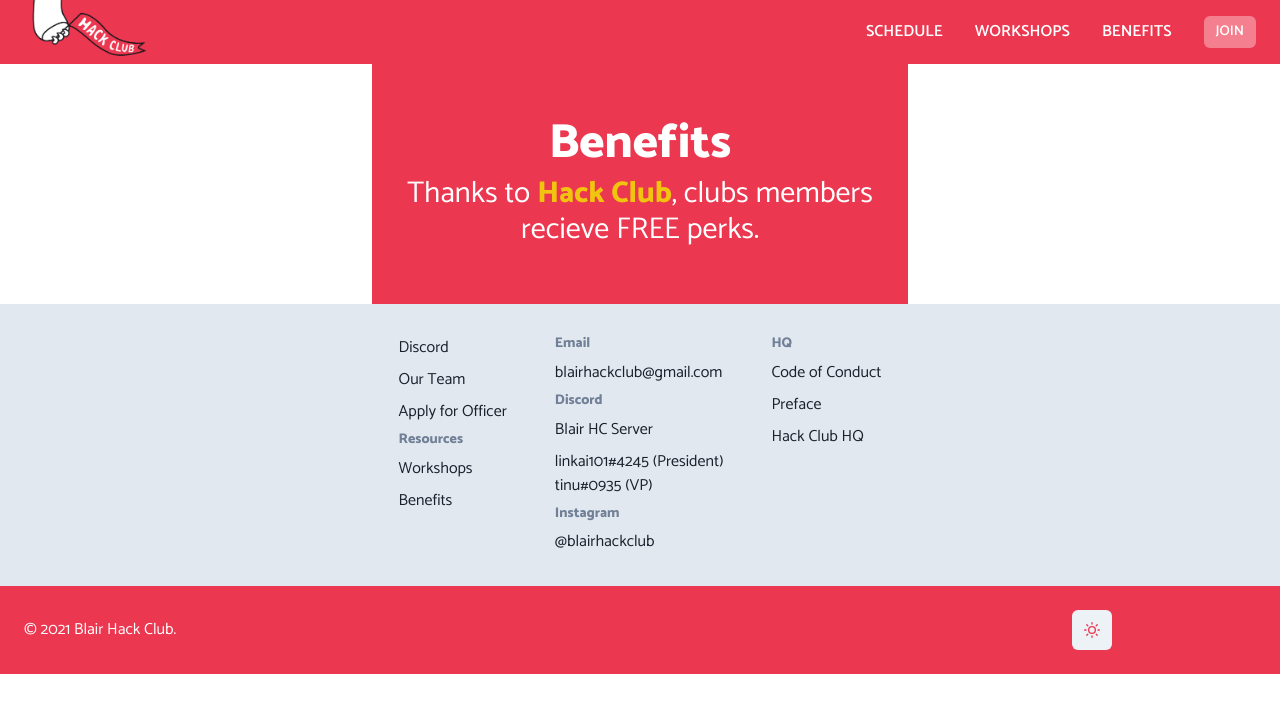
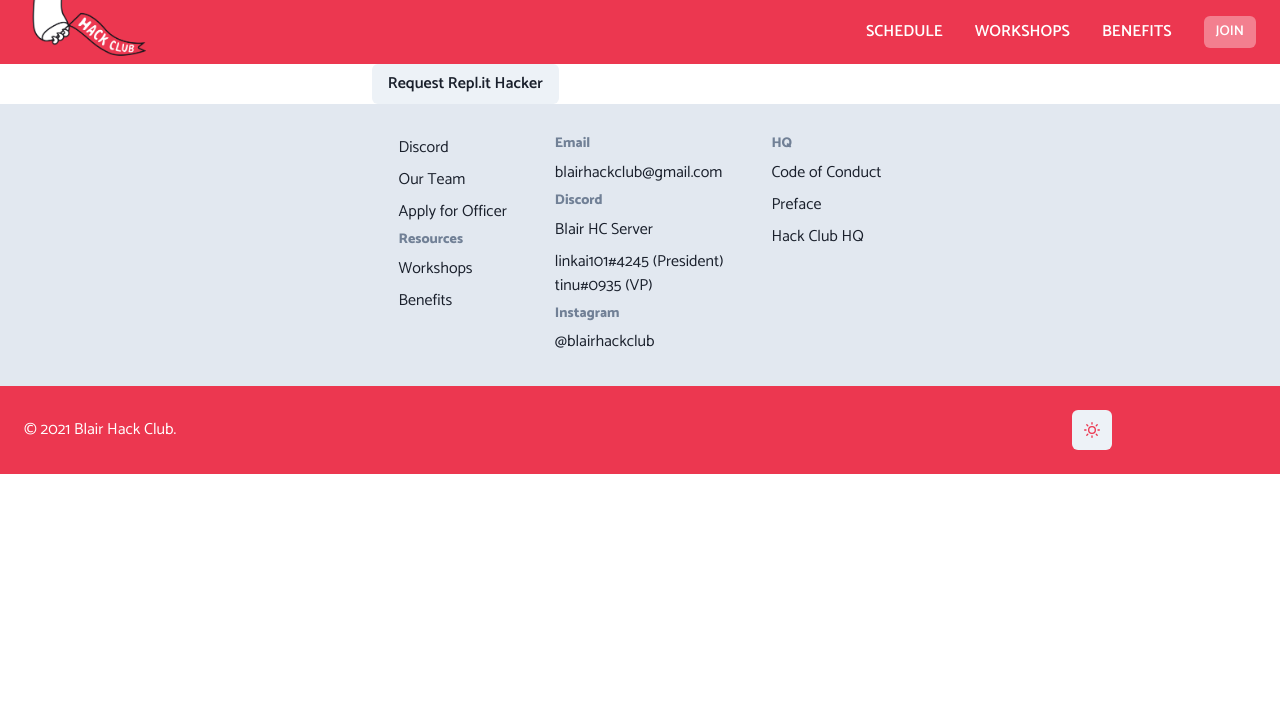
Before and after one commit to blairhackclub/site-v1, a Next.js app: page /benefits/replit in a window 1280 px wide. Shown: the top 712 px of the page. Built offline with nearby package versions, Linux system fonts and the light colour scheme; some icons are missing.

Commit message:
benefits form component

```diff
--- a/components/Benefits.js
+++ b/components/Benefits.js
@@ -28,8 +28,11 @@ import {
   } from '@chakra-ui/react';
 
 export default function BenefitsComponent(props) {
-  const [open, setOpen] = useState(false);
   const toast = useToast();
+
+  const titleCase = (str) => {
+    return str.replace(/[a-z]/i, function (letter) { return letter.toUpperCase(); }).trim();
+  }
 
   const handleSubmit = async(data) => {
 
@@ -55,39 +58,31 @@ export default function BenefitsComponent(props) {
     console.log(error)
 
     toast({
+        title: "Request Submitted",
+        description: "Your request has been submitted!",
+        status: "success",
+        isClosable: true
+    });
+
+    /* toast({
       title: "API Error",
       description: "Your request has not been submitted!",
       status: "error",
       isClosable: true
-    });
+    }); */
 
   });
 
-  await setOpen(false);
+  await props.setOpen(false);
 
   }
   return (
     <>
-      <Head>
-        <title>Benefits{config.titleSuffix}</title>
-      </Head>
-
-      <Box bg="brand.red">
-        <Container maxW="container.lg" px={8} py={12} align="center">
-        <Heading as="h1" size="2xl" my={2} color="white">
-          Benefits
-        </Heading>
-        <Heading as="h2" size="lg" my={2} color="white" fontWeight="normal">
-          Thanks to <Link href="https://hackclub.com" fontWeight="bold" color="brand.yellow" isExternal>Hack Club</Link>, clubs members recieve FREE perks.
-        </Heading>
-        </Container>
-      </Box>
-
-    <Modal isOpen={open} onClose={() => setOpen(false)}>
+    <Modal isOpen={props.open} onClose={() => props.setOpen(false)}>
       <ModalOverlay />
         <ModalContent>
         <ModalHeader>
-          Request Benefits
+          Request {props.benefit ? (props.benefit === "repl.it" ? "Repl.it Hacker" : titleCase(props.benefit)) : "Benefits"}
         </ModalHeader>
         <ModalCloseButton />
 
@@ -105,6 +100,7 @@ export default function BenefitsComponent(props) {
             <FormControl>
               <Input onChange = {handleChange} value = {values.name}  type = "text"  name = "name"  placeholder="Full name"  autoComplete = "off" required/><br/><br/>
               <Input onChange = {handleChange} value = {values.email} type = "email" name = "email" placeholder="Email" autoComplete = "off" required/><br/><br/>
+
               {!props.benefit &&
                 <>
                 <FormLabel>What would you like?</FormLabel>
--- a/pages/benefits/replit.js
+++ b/pages/benefits/replit.js
@@ -4,6 +4,7 @@ import Benefits from '../../components/Benefits';
 
 import {
   Container,
+  Button,
 } from '@chakra-ui/react';
 
 export default function ReplitPage() {
@@ -11,6 +12,8 @@ export default function ReplitPage() {
   return (
     <Container>
       <Benefits benefit="repl.it" open={modalOpen} setOpen={setModalOpen}/>
+
+      <Button onClick = {() => setModalOpen(true)}>Request Repl.it Hacker</Button>
     </Container>
   )
 }
--- a/pages/benefits/stickers.js
+++ b/pages/benefits/stickers.js
@@ -4,6 +4,7 @@ import Benefits from '../../components/Benefits';
 
 import {
   Container,
+  Button,
 } from '@chakra-ui/react';
 
 export default function StickersPage() {
@@ -11,6 +12,8 @@ export default function StickersPage() {
   return (
     <Container>
       <Benefits benefit="stickers" open={modalOpen} setOpen={setModalOpen}/>
+
+      <Button onClick = {() => setModalOpen(true)}>Request Stickers</Button>
     </Container>
   )
 }
```
